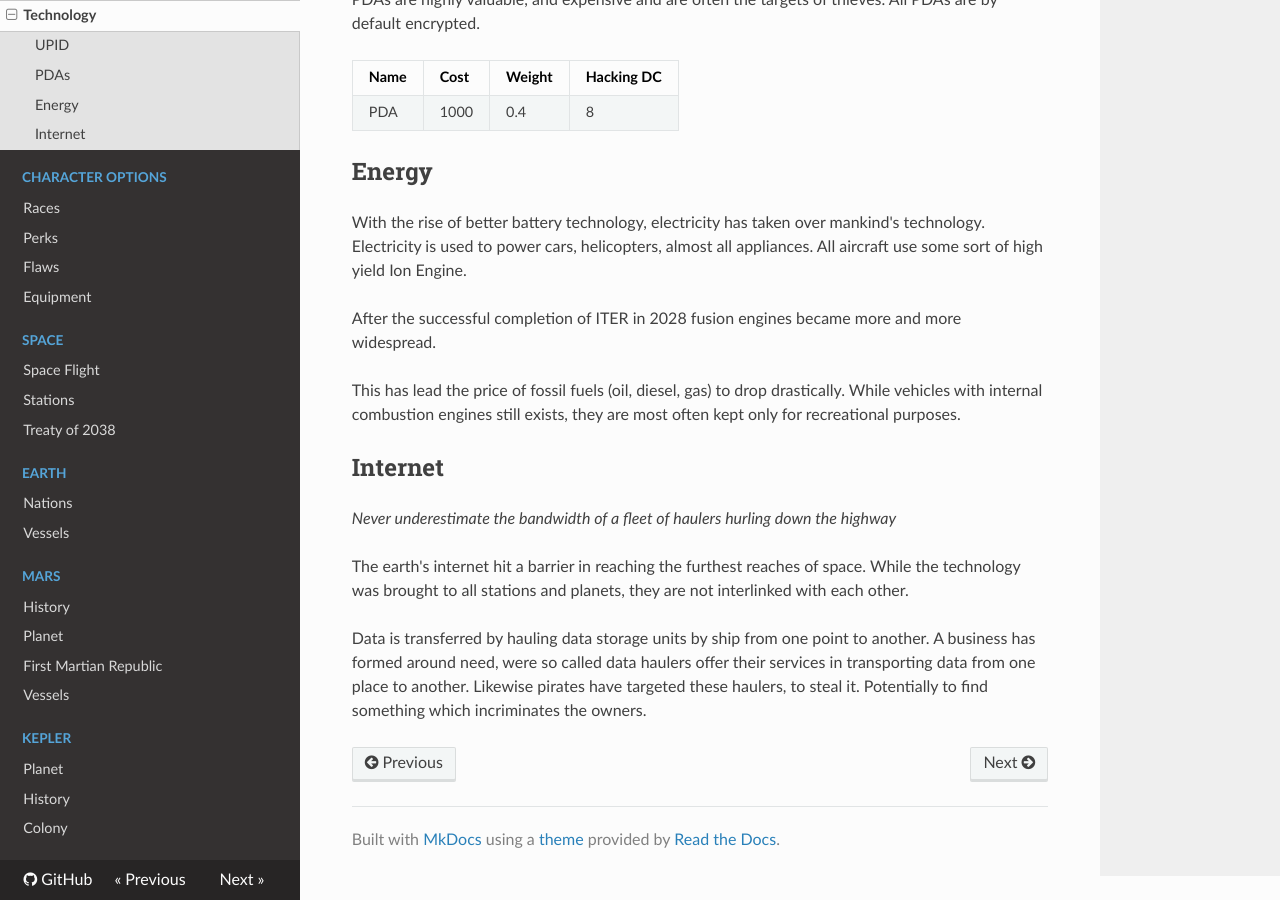
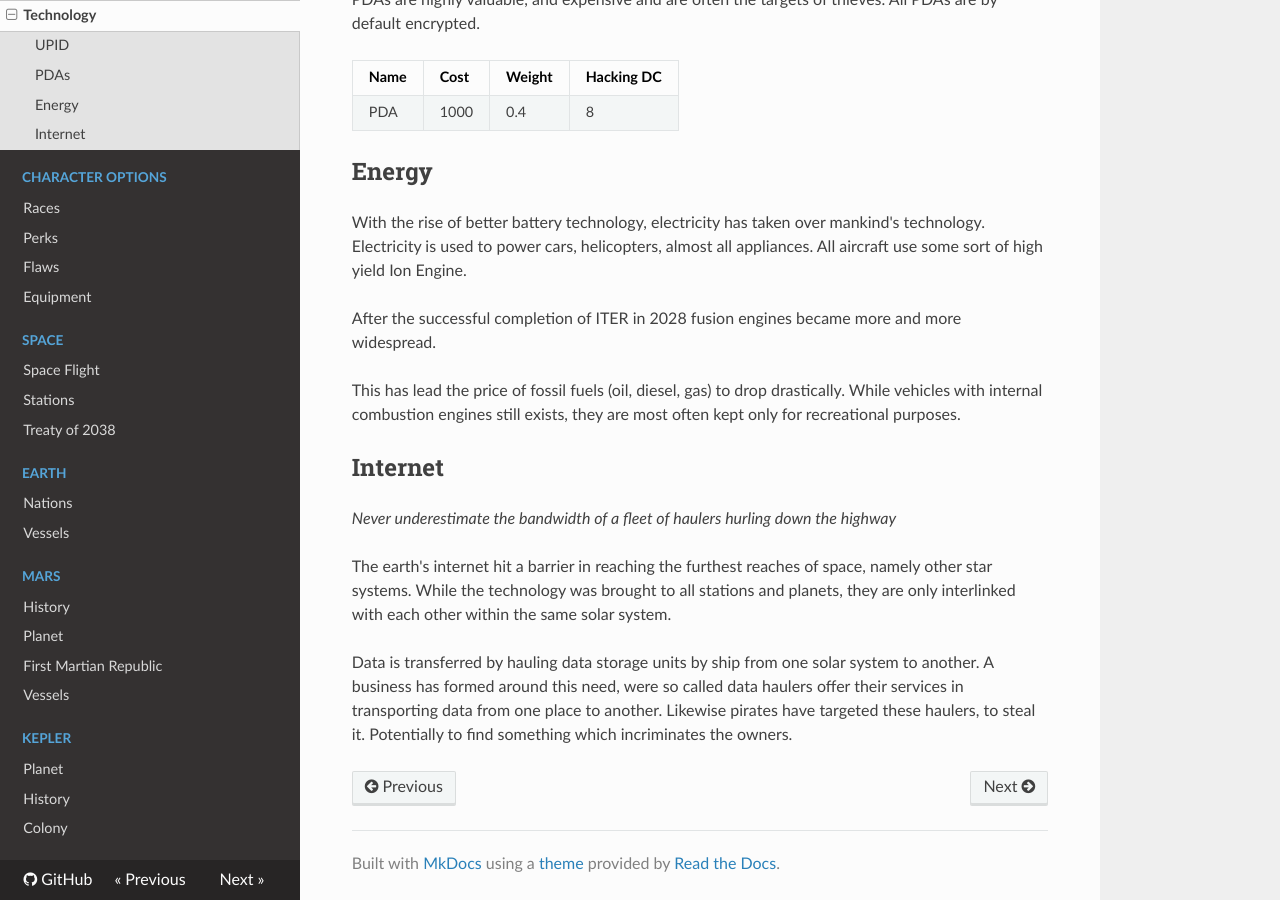
Before and after one commit to ehrpg/lastdescent, an MkDocs documentation site: the page built from docs/technology.md, in a window 1280 px wide and 900 px high, scrolled down 668 px. Built offline with MkDocs 1.6.1, drawn with Linux system fonts in a browser that asks for light colours; nearby versions of some CDN libraries; old or Windows-style settings are respelled for this version of MkDocs.

Commit message:
Fixed the internet

```diff
--- a/docs/technology.md
+++ b/docs/technology.md
@@ -48,12 +48,13 @@ often kept only for recreational purposes.
 _Never underestimate the bandwidth of a fleet of haulers hurling down the
 highway_
 
-The earth's internet hit a barrier in reaching the furthest reaches of space.
-While the technology was brought to all stations and planets, they are not
-interlinked with each other.
+The earth's internet hit a barrier in reaching the furthest reaches of space,
+namely other star systems.  While the technology was brought to all stations
+and planets, they are only interlinked with each other within the same solar
+system.
 
-Data is transferred by hauling data storage units by ship from one point to
-another. A business has formed around need, were so called data haulers offer
-their services in transporting data from one place to another. Likewise pirates
-have targeted these haulers, to steal it. Potentially to find something which
-incriminates the owners.
+Data is transferred by hauling data storage units by ship from one solar
+system to another. A business has formed around this need, were so called data
+haulers offer their services in transporting data from one place to
+another. Likewise pirates have targeted these haulers, to steal
+it. Potentially to find something which incriminates the owners.
```
